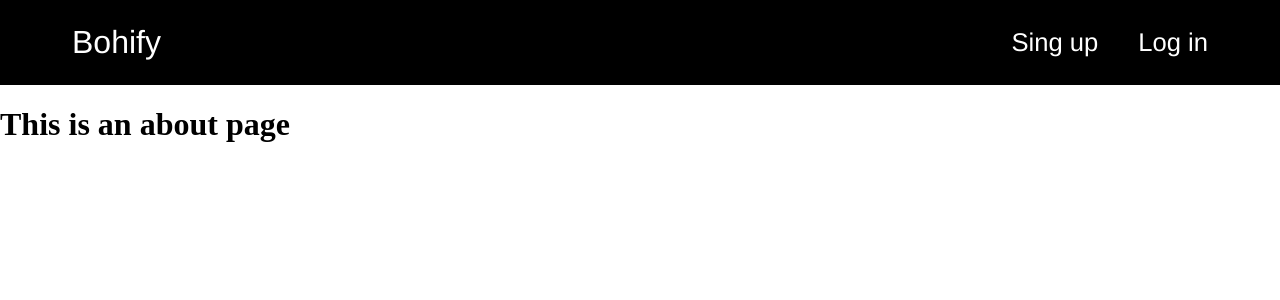
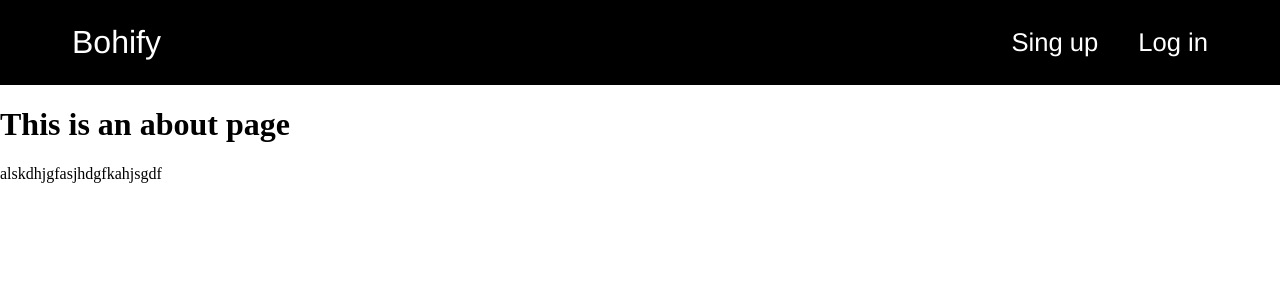
Before and after one commit to brianetaveras/bohify, a Vue app: page /about in a window 1280 px wide. Shown: the top 300 px of the page. Built offline with nearby package versions, Linux system fonts and the light colour scheme.

Commit message:
ola k ase

```diff
--- a/src/App.vue
+++ b/src/App.vue
@@ -6,15 +6,19 @@
       <Navbar />
     </div>
     <router-view />
+    <Footer/>
   </div>
+
 </template>
 
 <script lang="ts">
 import Vue from "vue";
 import Navbar from "@/components/layout/Navbar.vue";
+import Footer from "@/components/layout/footer.vue";
 export default Vue.extend({
   components: {
     Navbar,
+    Footer,
   },
 });
 </script>
--- /dev/null
+++ b/src/components/layout/footer.vue
@@ -0,0 +1,15 @@
+<template>
+  <div>
+alskdhjgfasjhdgfkahjsgdf
+  </div>
+</template>
+
+<script lang="js">
+export default {
+    name: "footer"
+}
+</script>
+
+<style lang="scss">
+
+</style>
```
